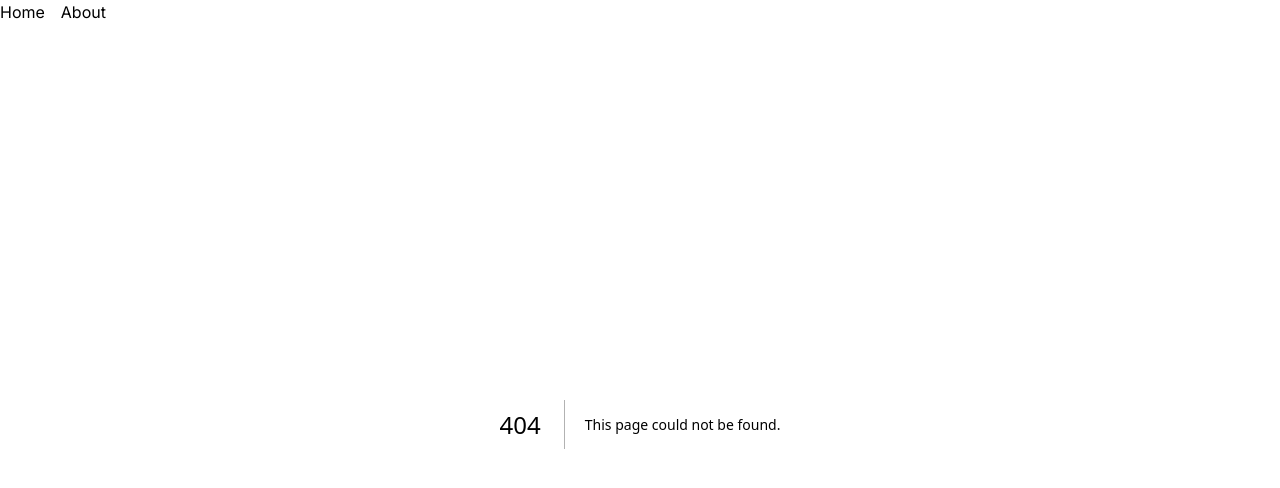
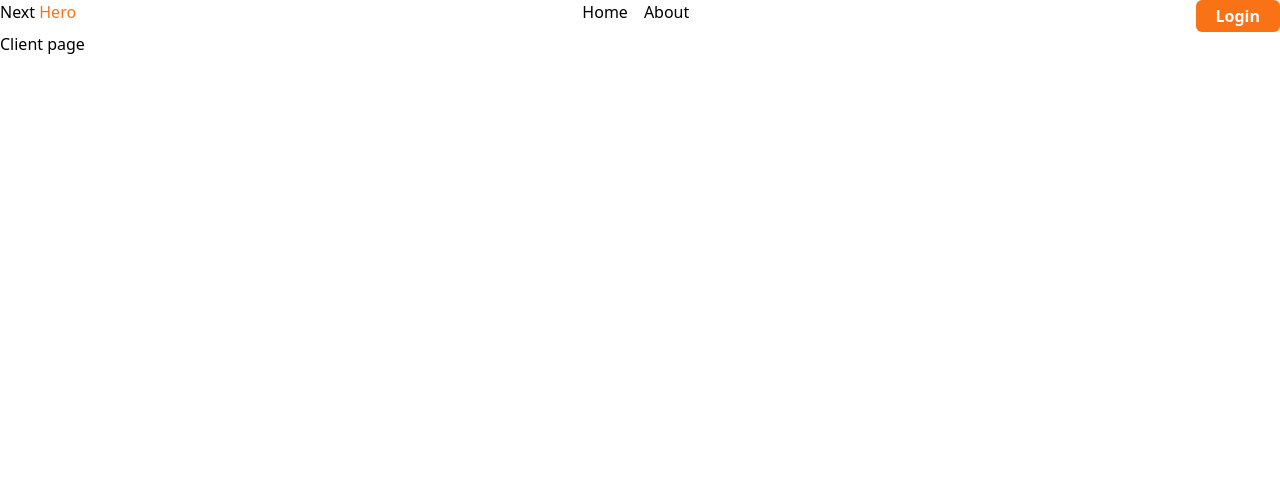
Before and after one commit to Afnansayed/next-learning, a Next.js app: page /About/client in a window 1280 px wide. Before the commit this address had no page. Shown: the top 488 px of the page. Built offline with nearby package versions, Linux system fonts and the light colour scheme.

Commit message:
navgation and active routing

```diff
--- /dev/null
+++ b/src/app/About/client/page.jsx
@@ -0,0 +1,11 @@
+import React from 'react';
+
+const Clientpage = () => {
+    return (
+        <div>
+            Client page
+        </div>
+    );
+};
+
+export default Clientpage;
--- a/src/app/layout.js
+++ b/src/app/layout.js
@@ -1,5 +1,6 @@
 import { Inter } from "next/font/google";
 import "./globals.css";
+import Navbar from "@/components/Navbar/Navbar";
 
 const inter = Inter({ subsets: ["latin"] });
 
@@ -11,13 +12,10 @@ export const metadata = {
 export default function RootLayout({ children }) {
   return (
     <html lang="en">
-      <body className={inter.className}>
-        <nav>
-            <ul className="flex gap-4">
-                <li><a href="/">Home</a></li>
-                <li><a href="/about">About</a></li>
-            </ul>
-        </nav>
+      <body className='max-w-7xl mx-auto'>
+        <div>
+          <Navbar/>
+        </div>
         {children}
 
         </body>
--- /dev/null
+++ b/src/components/Navbar/Navbar.jsx
@@ -0,0 +1,37 @@
+'use client'
+import Link from "next/link";
+import { usePathname, useRouter } from "next/navigation";
+
+
+const Navbar = () => {
+   const pathName = usePathname();
+   const router = useRouter();
+    const navLink = [
+        {
+            title: 'Home',
+            path: '/'
+        },{
+            title: 'About',
+            path: '/About'
+        }
+    ]
+
+    const handleLogin = () => {
+        console.log('Login')
+        router.push('/About')
+    }
+    console.log(pathName)
+    return (
+        <nav className="flex  justify-between">
+            <h3>Next <span className="text-orange-500">Hero</span></h3>
+            <ul className="flex gap-4">
+                {
+                    navLink.map( link => <li key={link.path} className={pathName === link.path && 'text-bold text-orange-500' }><Link href={link.path}>{link.title}</Link></li>)
+                }
+            </ul>
+            <button onClick={handleLogin} className="bg-orange-500 text-white font-bold px-5 py-1 rounded-md">Login</button>
+        </nav>
+    );
+};
+
+export default Navbar;
```
